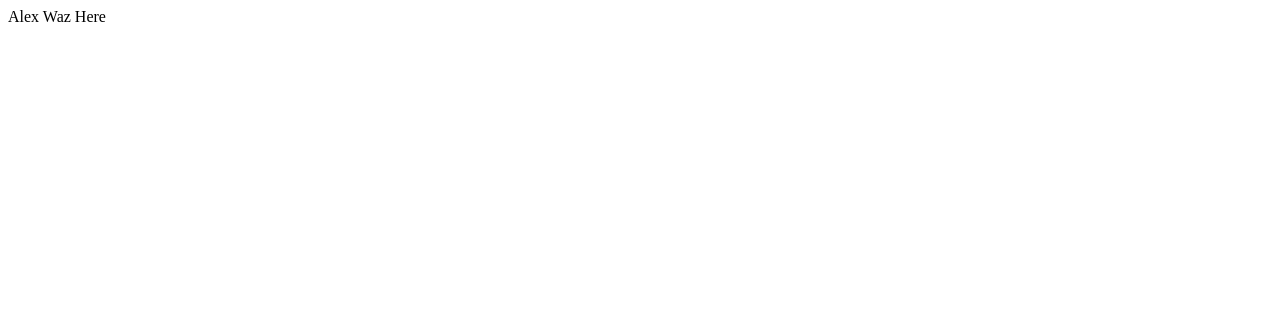
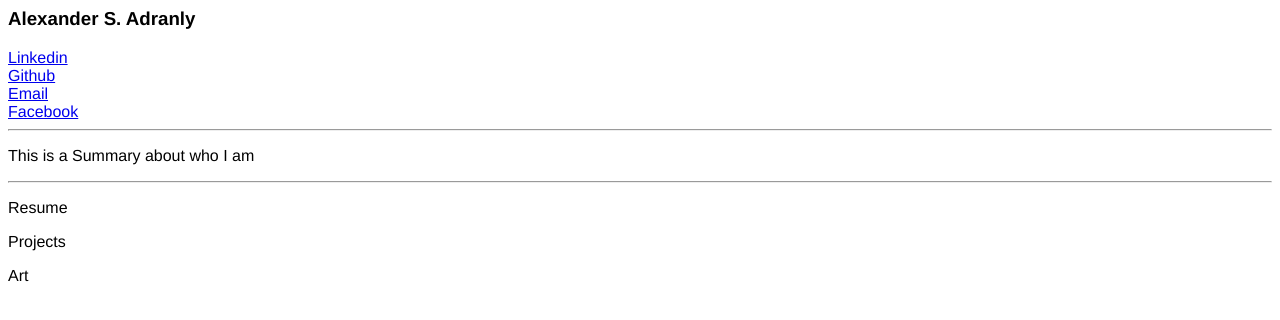
Before and after one commit to Silversmithe/Silversmithe.github.io, a plain HTML site: page index.html in a window 1280 px wide. Drawn offline with Linux system fonts and the light colour scheme.

Commit message:
dev index

```diff
--- a/index.html
+++ b/index.html
@@ -1,5 +1,46 @@
 <html>
 
-    <p>Alex Waz Here</p>
+    <head>
+        <title>About | Alexander Adranly</title>
+    </head>
+
+    <body style="font-family: 'HelveticaNeue-Light', 'Helvetica Neue Light', 'Helvetica Neue', Helvetica, Arial, 'Lucida Grande', sans-serif;">
+
+        <!--    Main Header    -->
+        <div>
+            <h3>Alexander S. Adranly</h3>
+            <a href="#">Linkedin</a>
+            <br>
+            <a href="https://github.com/Silversmithe">Github</a>
+            <br>
+            <a href="#">Email</a>
+            <br>
+            <a href="#">Facebook</a>
+        </div>
+
+        <hr>
+
+        <!--   Introduction Paragraph     -->
+        <div>
+            <p>
+                This is a Summary about who I am
+            </p>
+        </div>
+
+        <hr>
+
+        <div>
+            <p>Resume</p>
+        </div>
+
+        <div>
+            <p>Projects</p>
+        </div>
+
+        <div>
+            <p>Art</p>
+        </div>
+
+    </body>
 
 </html>
```
